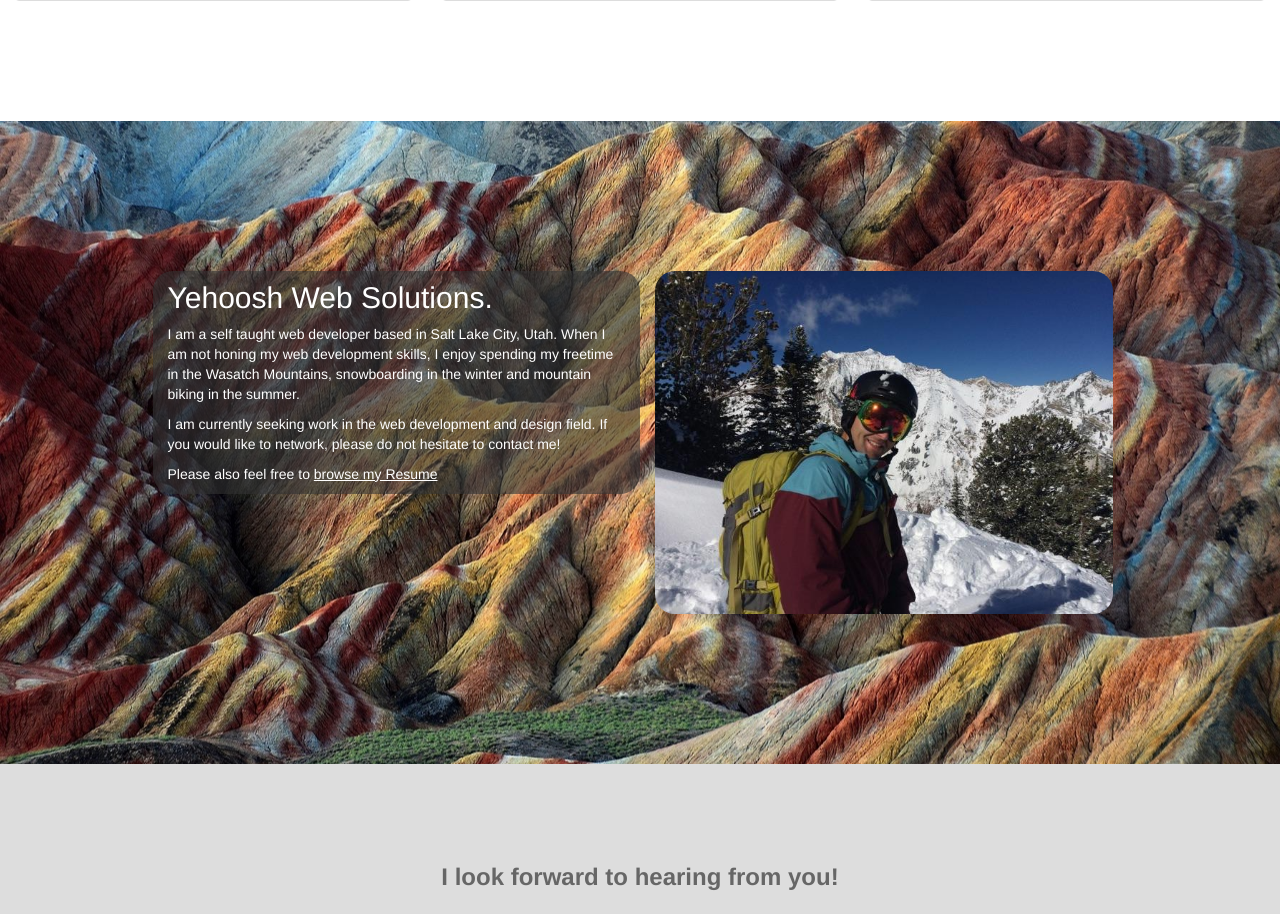
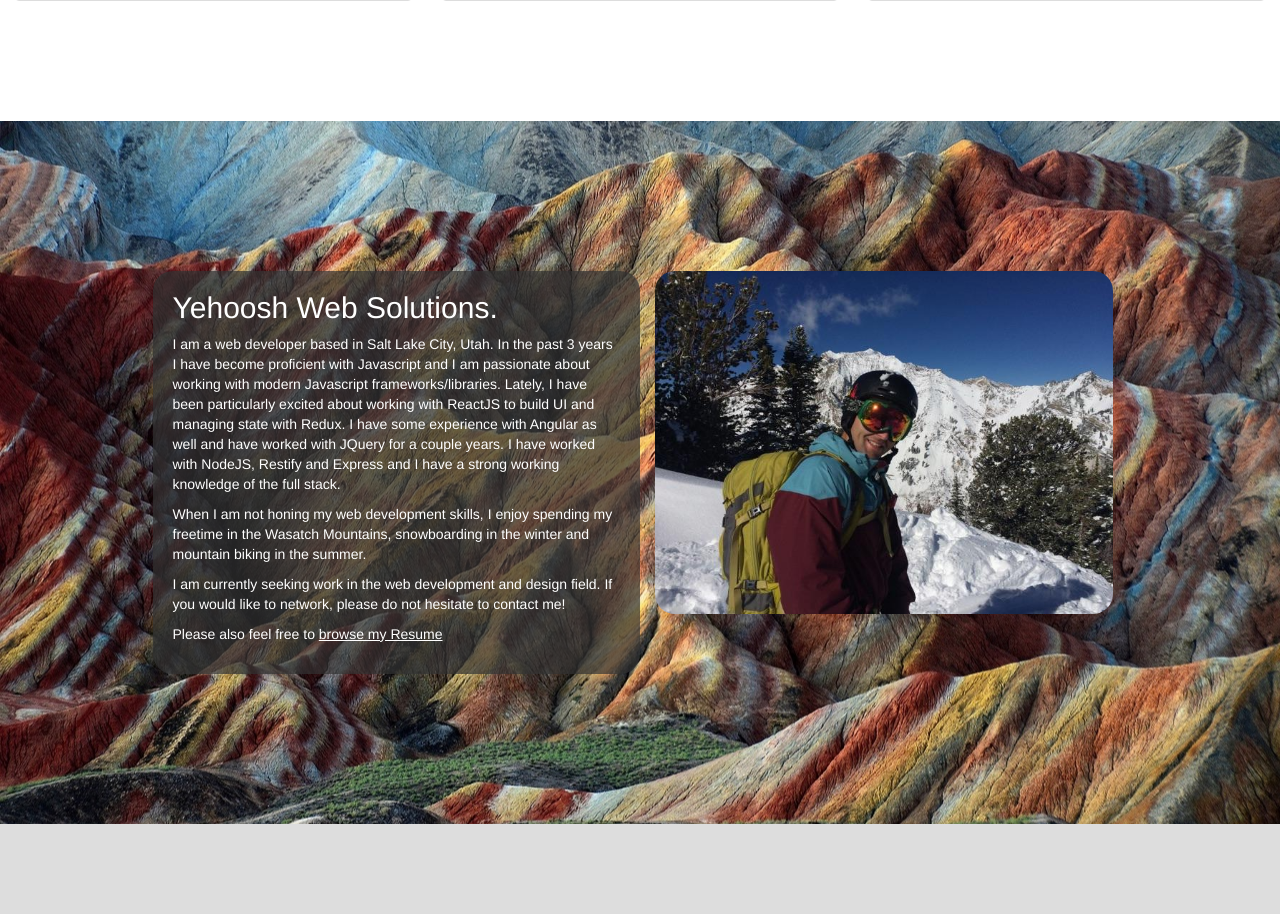
Before and after one commit to ranyehushua/PortfolioWebsite, a PHP site: page / in a window 1280 px wide. Shown: the part 1396-2310 px from the top of the page. Run offline with PHP 8.4, Linux system fonts and the light colour scheme; data that the repository does not hold is empty; some libraries are stand-ins or nearby versions.

Commit message:
Updated bio

```diff
--- a/css/style.css
+++ b/css/style.css
@@ -128,7 +128,7 @@ ABOUT MODULE
 }
 
 #about h2 {
-	margin-top: 10px;
+	margin-top: 0px;
 }
 
 #about a {
@@ -137,8 +137,9 @@ ABOUT MODULE
 }
 
 #bio {
-	background-color: rgba(50, 50, 50, .6);
+	background-color: rgba(50, 50, 50, .7);
 	border-radius: 20px;
+	padding: 20px;
 }
 
 #avatarImage {
--- a/index.php
+++ b/index.php
@@ -147,7 +147,8 @@
       <div class="row">
         <div class="col-xs-10 col-xs-offset-1 col-sm-6 col-sm-offset-0 col-md-5 col-md-offset-1" id="bio">
         <h2>Yehoosh Web Solutions.</h2>
-        <p>I am a self taught web developer based in Salt Lake City, Utah. When I am not honing my web development skills, I enjoy spending my freetime in the Wasatch Mountains, snowboarding in the winter and mountain biking in the summer.</p>
+        <p>I am a web developer based in Salt Lake City, Utah. In the past 3 years I have become proficient with Javascript and I am passionate about working with modern Javascript frameworks/libraries. Lately, I have been particularly excited about working with ReactJS to build UI and managing state with Redux. I have some experience with Angular as well and have worked with JQuery for a couple years. I have worked with NodeJS, Restify and Express and I have a strong working knowledge of the full stack.</p>
+        <p>When I am not honing my web development skills, I enjoy spending my freetime in the Wasatch Mountains, snowboarding in the winter and mountain biking in the summer.</p>
         <p>I am currently seeking work in the web development and design field. If you would like to network, please do not hesitate to contact me!</p>
         <p>Please also feel free to <a href="files/Resume.pdf">browse my Resume</a></p>
         </div>
```
